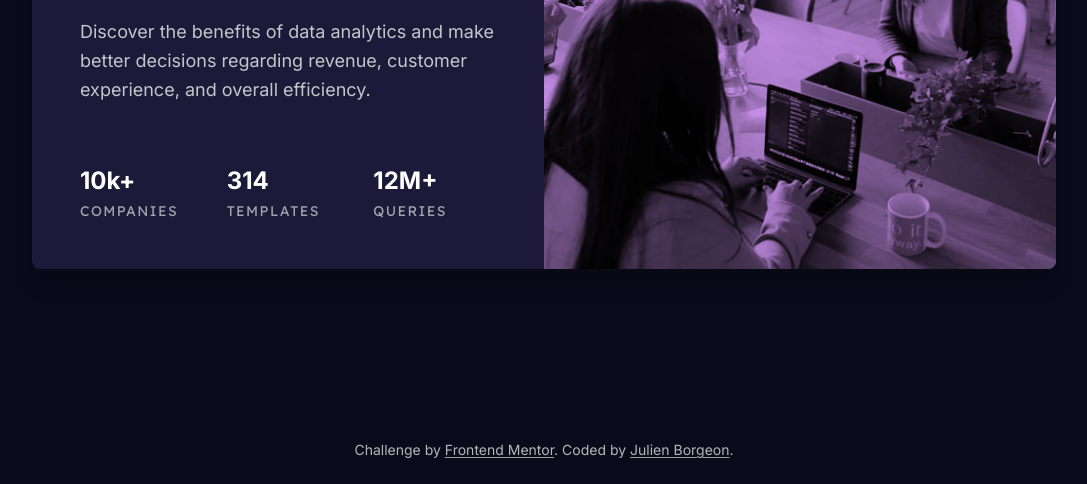
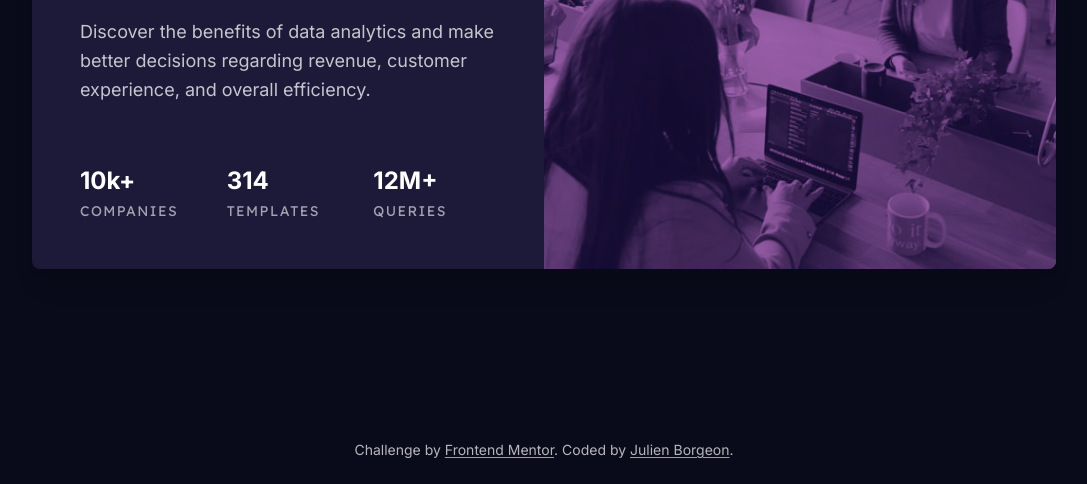
Before and after one commit to julienborgeon/fem-stats-preview-card-component, a website built with Vite: page index.html in a window 1280 px wide. Shown: the part 316-800 px from the top of the page, without its empty margins (96-1183 px from the left). Built offline with nearby package versions, Linux system fonts and the light colour scheme.

Commit message:
Adjust img overlay to fit DA

```diff
--- a/index.html
+++ b/index.html
@@ -100,7 +100,7 @@
               width="654"
               height="480"
               alt="Team working together at a table with laptops and notes"
-              class="block h-full w-full object-cover"
+              class="block h-full w-full object-cover mix-blend-exclusion"
               loading="eager"
               fetchpriority="high"
               decoding="async"
@@ -108,7 +108,7 @@
           </picture>
           <span
             aria-hidden="true"
-            class="bg-accent absolute inset-0 opacity-70 mix-blend-multiply"
+            class="bg-accent absolute inset-0 opacity-90 mix-blend-multiply"
           ></span>
         </figure>
 
```
